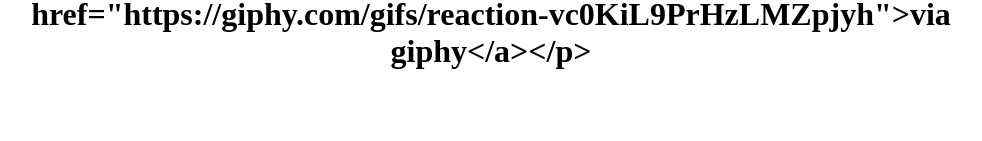
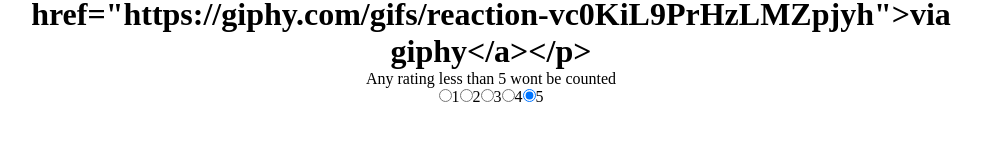
Before and after one commit to ChrisGantz/Ron-Swanson-quoter, a React (Create React App) app: page / in a window 1280 px wide. Shown: the part 597-738 px from the top of the page, without its empty margins (149-1131 px from the left). Built offline with nearby package versions, Linux system fonts and the light colour scheme; no server answers.

Commit message:
adding ability to rate quote

```diff
--- a/src/components/quote.js
+++ b/src/components/quote.js
@@ -5,6 +5,19 @@
   return (
     <div className="quote-wrap">
       <h1>{props.quote}</h1>
+      <form>
+        <legend>Any rating less than 5 wont be counted</legend>
+        <input type="radio" id="rating-1" name="rating" value="1" />
+        <label htmlFor="rating-1">1</label>
+        <input type="radio" id="rating-2" name="rating" value="2" />
+        <label htmlFor="rating-2">2</label>
+        <input type="radio" id="rating-3" name="rating" value="3" />
+        <label htmlFor="rating-3">3</label>
+        <input type="radio" id="rating-4" name="rating" value="4" />
+        <label htmlFor="rating-4">4</label>
+        <input type="radio" id="rating-5" name="rating" value="5" defaultChecked="checked" />
+        <label htmlFor="rating-5">5</label>
+      </form>
     </div>
   );
 };
```
